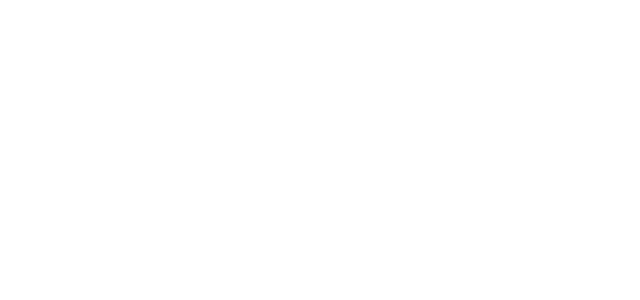
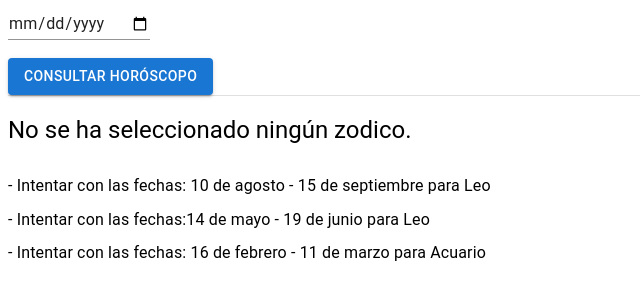
Before and after one commit to lemmytest/zodiaco-pagina, a plain HTML site: page index.html in a window 1280 px wide. Shown: the whole page, without its empty margins (0-640 px from the left). Drawn offline with Linux system fonts and the light colour scheme; the site is published under a folder, as on GitHub Pages, so addresses that start at the root find nothing.

Commit message:
Update index.html

```diff
--- a/index.html
+++ b/index.html
@@ -4,7 +4,7 @@
     <meta charset="UTF-8" />
     <meta name="viewport" content="width=device-width, initial-scale=1.0" />
     <title>Zodicos - Ruben Ramos</title>
-    <script type="module" crossorigin src="/assets/index.fe19c4bf.js"></script>
+    <script type="module" crossorigin src="./assets/index.fe19c4bf.js"></script>
   </head>
   <body>
     <div id="root"></div>
```
